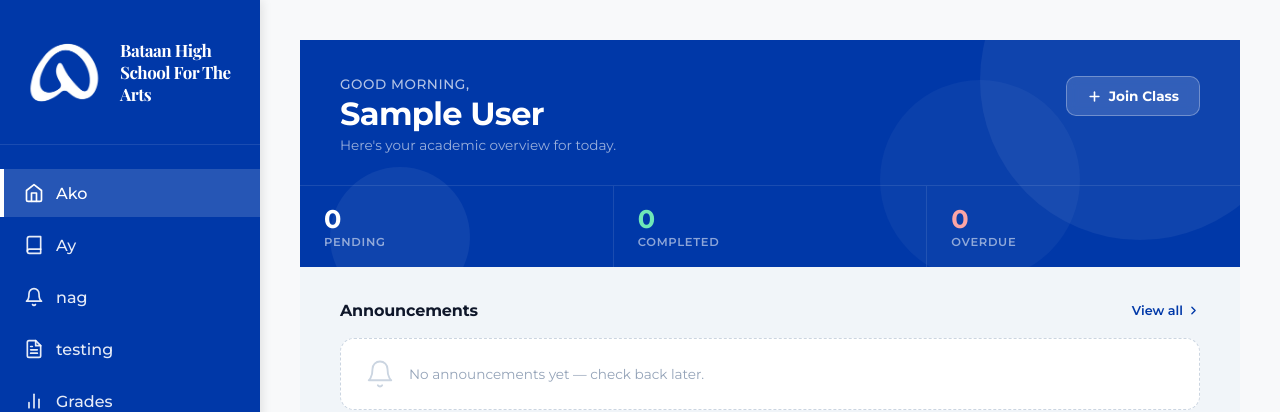
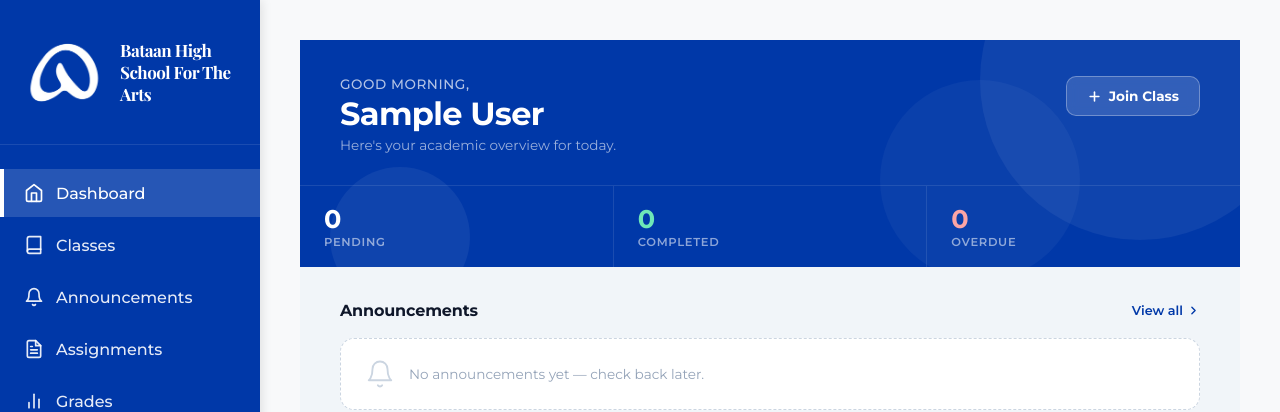
Before and after one commit to roncristianm/WebEng-Final-Project, a React (Vite) app: page /dashboard in a window 1280 px wide. Shown: the top 412 px of the page. Built offline with nearby package versions, Linux system fonts and the light colour scheme; no server answers; the database is empty; sample sign-in values are in the browser's storage.

Commit message:
Revert "Update Navbar.jsx"

```diff
--- a/src/components/Navbar.jsx
+++ b/src/components/Navbar.jsx
@@ -207,7 +207,7 @@ function Navbar() {
                 <polyline points="9 22 9 12 15 12 15 22"/>
               </svg>
             </span>
-            <span>Ako</span>
+            <span>Dashboard</span>
           </Link>
         </li>
         <li>
@@ -218,7 +218,7 @@ function Navbar() {
                 <path d="M6.5 2H20v20H6.5A2.5 2.5 0 0 1 4 19.5v-15A2.5 2.5 0 0 1 6.5 2z"/>
               </svg>
             </span>
-            <span>Ay</span>
+            <span>Classes</span>
           </Link>
         </li>
         <li>
@@ -229,7 +229,7 @@ function Navbar() {
                 <path d="M13.73 21a2 2 0 0 1-3.46 0"/>
               </svg>
             </span>
-            <span>nag</span>
+            <span>Announcements</span>
           </Link>
         </li>
         <li>
@@ -243,7 +243,7 @@ function Navbar() {
                 <polyline points="10 9 9 9 8 9"/>
               </svg>
             </span>
-            <span>testing</span>
+            <span>Assignments</span>
           </Link>
         </li>
         <li>
```
